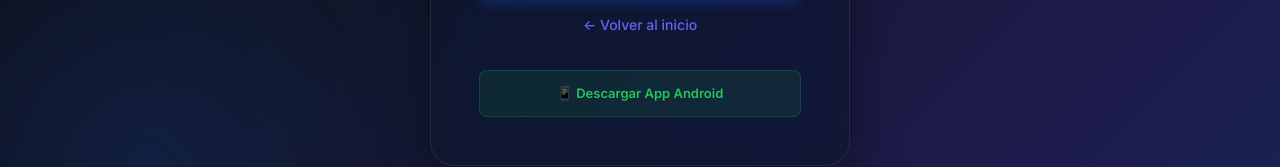
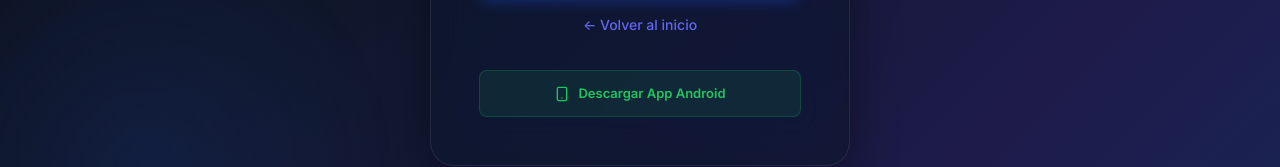
Before and after one commit to karen-pro23/SOLICITUDES-DISI, a React (Vite) app: page /login in a window 1280 px wide. Shown: the part 515-682 px from the top of the page. Built offline with nearby package versions, Linux system fonts and the light colour scheme; the HTML template or start-up script is replaced by a standard one.

Commit message:
Update LoginPage.jsx

```diff
--- a/src/pages/LoginPage.jsx
+++ b/src/pages/LoginPage.jsx
@@ -1,4 +1,5 @@
 import { useState } from 'react';
+import { Smartphone } from 'lucide-react';
 import { useAuth } from '../context/AuthContext';
 import { Navigate } from 'react-router-dom';
 import './LoginPage.css';
@@ -103,7 +104,7 @@ export default function LoginPage() {
              border: '1px solid rgba(34, 197, 94, 0.2)', transition: 'all 0.15s'
            }}
         >
-          📱 Descargar App Android
+          <Smartphone size={16} /> Descargar App Android
         </a>
       </div>
     </div>
```
